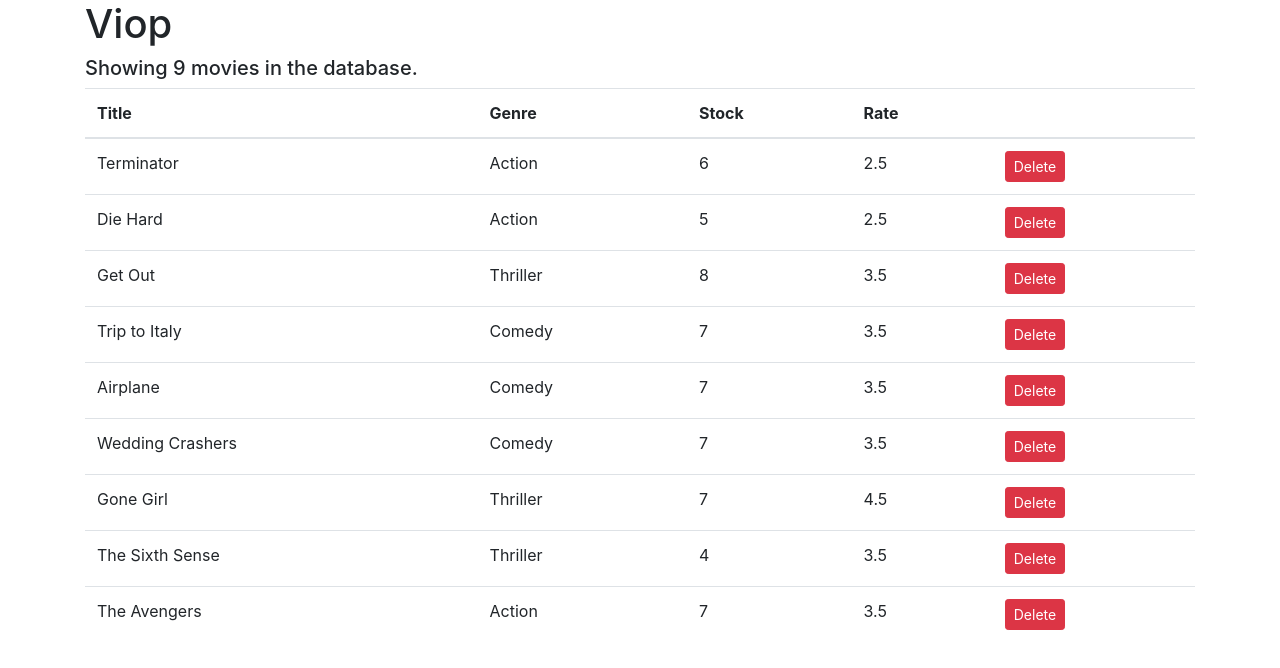
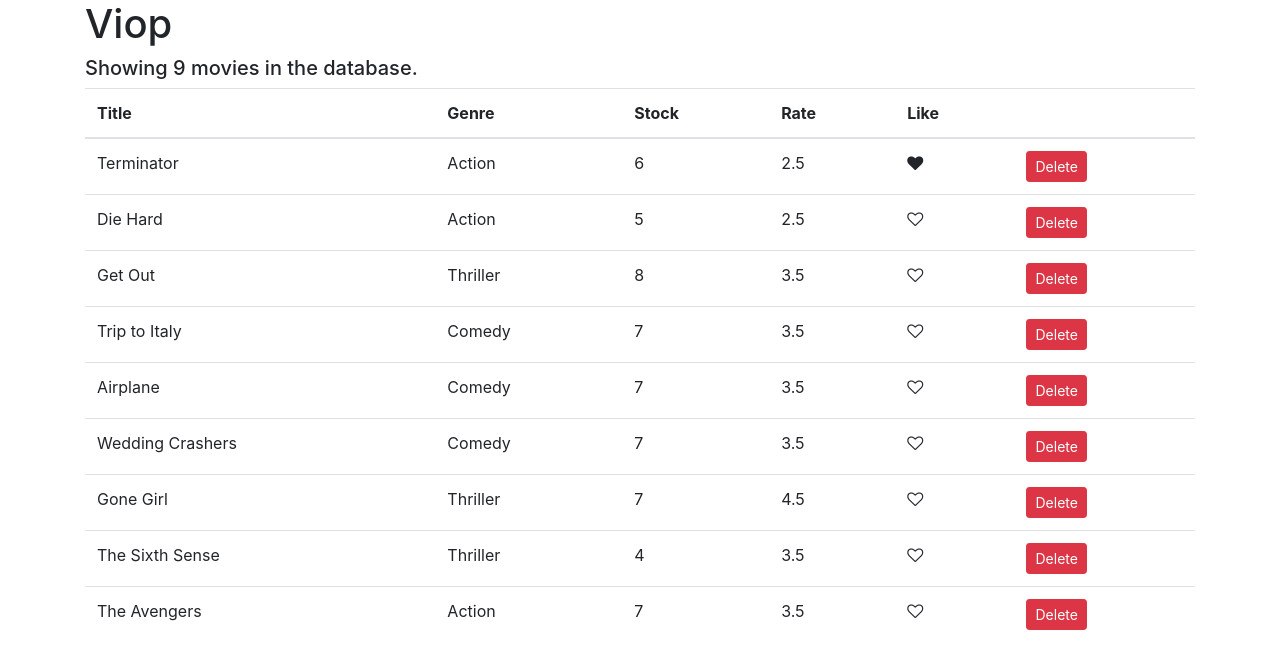
Before and after one commit to AbdullahGhani1/viop, a React (Create React App) app: page / in a window 1280 px wide. Shown: the top 668 px of the page. Built offline with nearby package versions, Linux system fonts and the light colour scheme.

Commit message:
add-response-to-like-movie

```diff
--- a/src/components/MovieList.jsx
+++ b/src/components/MovieList.jsx
@@ -1,17 +1,24 @@
 import React, { Component } from 'react';
 import { getMovies } from '../services/fakeMovieService';
-
+import Like from './common/like';
 class MovieList extends Component {
   state = {
     movies: getMovies(),
+  };
+  handleLike = (movie) => {
+    // console.log('onClicked', movie);
+    const movies = [...this.state.movies];
+    const index = movies.indexOf(movie);
+    movies[index] = { ...movies[index] };
+    movies[index].liked = !movies[index].liked;
+    this.setState({ movies });
   };
   handleDelete = (movie) => {
     const movies = this.state.movies.filter((m) => m._id !== movie._id);
     this.setState({ movies });
   };
   render() {
-    const tbHead = ['Title', 'Genre', 'Stock', 'Rate', ''];
-
+    const tbHead = ['Title', 'Genre', 'Stock', 'Rate', 'Like', ''];
     const { length: count } = this.state.movies;
     if (count === 0) return <h5>Showing {count} movies in the database.</h5>;
 
@@ -36,6 +43,9 @@ class MovieList extends Component {
                 <td scope='row'>{td.numberInStock}</td>
                 <td scope='row'>{td.dailyRentalRate}</td>
                 <td scope='row'>
+                  <Like liked={td.liked} onClick={() => this.handleLike(td)} />
+                </td>
+                <td scope='row'>
                   <button
                     onClick={() => this.handleDelete(td)}
                     className='btn btn-danger btn-sm'
--- /dev/null
+++ b/src/components/common/like.jsx
@@ -0,0 +1,14 @@
+import React from 'react';
+const Like = (props) => {
+  let classes = 'fa fa-heart';
+  return (
+    <i
+      style={{ cursor: 'pointer' }}
+      onClick={props.onClick}
+      className={!props.liked ? (classes += '-o') : classes}
+      aria-hidden='true'
+    />
+  );
+};
+
+export default Like;
--- a/src/services/fakeMovieService.js
+++ b/src/services/fakeMovieService.js
@@ -8,6 +8,7 @@ const movies = [
     numberInStock: 6,
     dailyRentalRate: 2.5,
     publishDate: '2018-01-03T19:04:28.809Z',
+    liked: true,
   },
   {
     _id: '5b21ca3eeb7f6fbccd471816',
```
